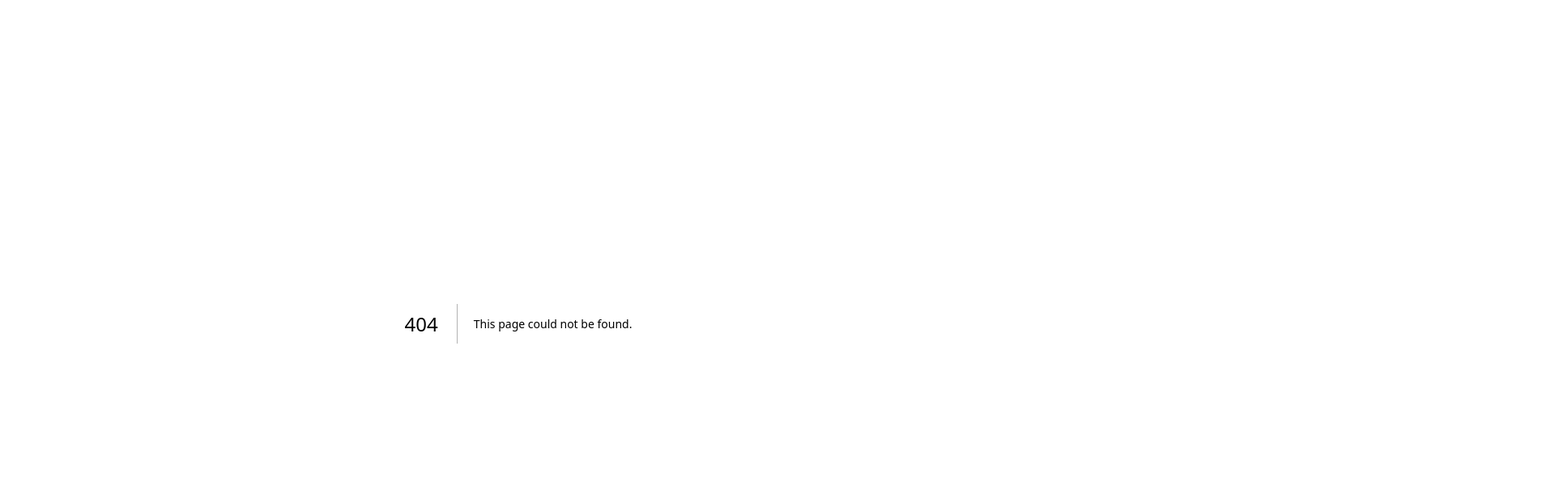
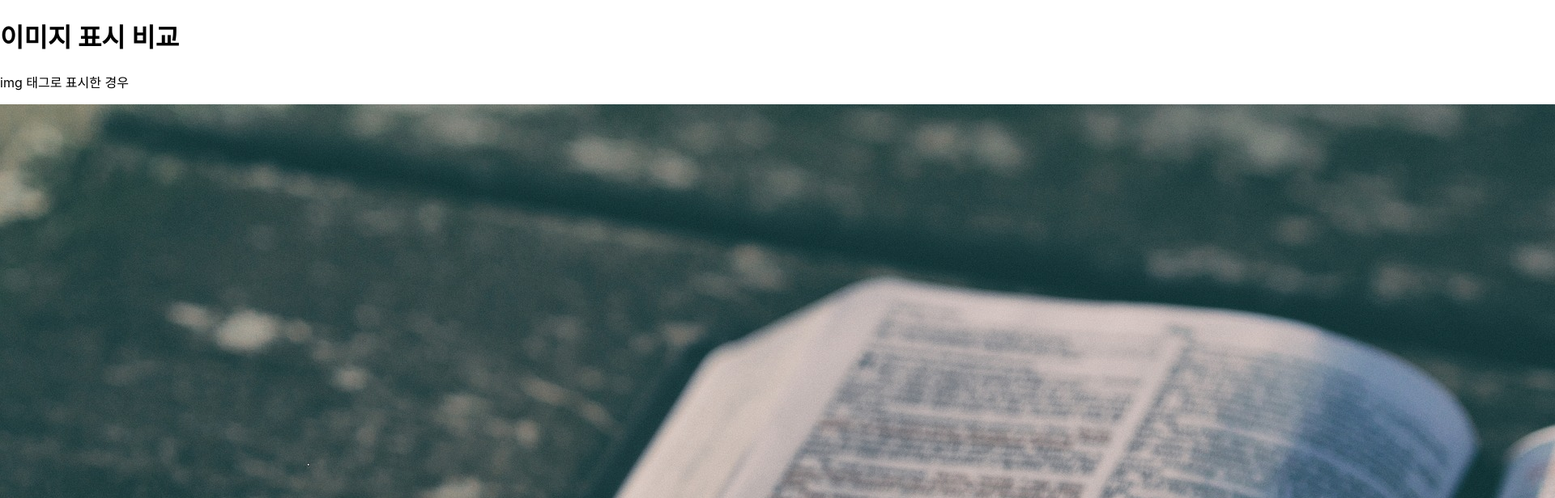
Before and after one commit to no-support/next-sample, a Next.js app: page /image-sample in a window 1280 px wide. Before the commit this address had no page. Shown: the top 616 px of the page at 81% size, 1920 px wide, since content can reach past the window. Built offline with nearby package versions, Linux system fonts and the light colour scheme.

Commit message:
3.9.2 이미지 표시

```diff
--- a/next.config.js
+++ b/next.config.js
@@ -2,6 +2,10 @@
 const nextConfig = {
   reactStrictMode: true,
   swcMinify: true,
-}
+  images: {
+    // example.com 아래의 이미지를 Image 컴포넌트에 표시하기 위해 추가한다
+    domains: ["example.com"],
+  },
+};
 
-module.exports = nextConfig
+module.exports = nextConfig;
--- /dev/null
+++ b/pages/image-sample.tsx
@@ -0,0 +1,22 @@
+import { NextPage } from 'next'
+import Image from 'next/image'
+// 이미지 파일을 임포트한다
+import BibleImage from '../public/images/bible.jpeg'
+
+const ImageSample: NextPage<void> = (props) => {
+  return (
+    <div>
+      <h1>이미지 표시 비교</h1>
+      <p>img 태그로 표시한 경우</p>
+      {/* 일반적인 img 태그를 사용해서 이미지를 표시한다 */}
+      <img src="/images/bible.jpeg" />
+      <p>Image 컴포넌트로 표시한 경우</p>
+      {/* Image 컴포넌트를 사용해서 표시한다 */}
+      {/* 경로를 지정하는 대신, 임포트한 이미지를 지정 */}
+      <Image src={BibleImage} alt={'이미지'} />
+      <p>Image로 표시한 경우는 사전에 그리기 영역이 확보됩니다</p>
+    </div>
+  )
+}
+
+export default ImageSample
```
Also changed, not shown: public/images/bible.jpeg (added).
